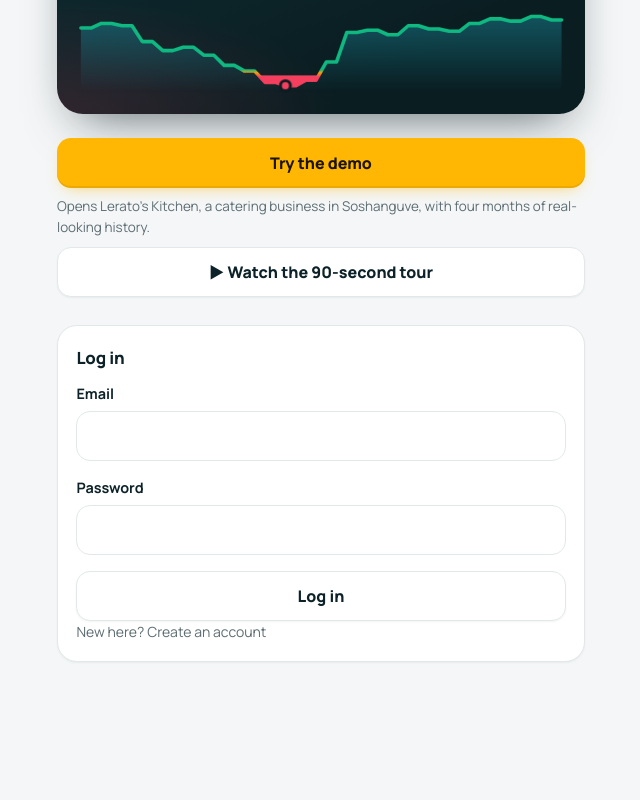
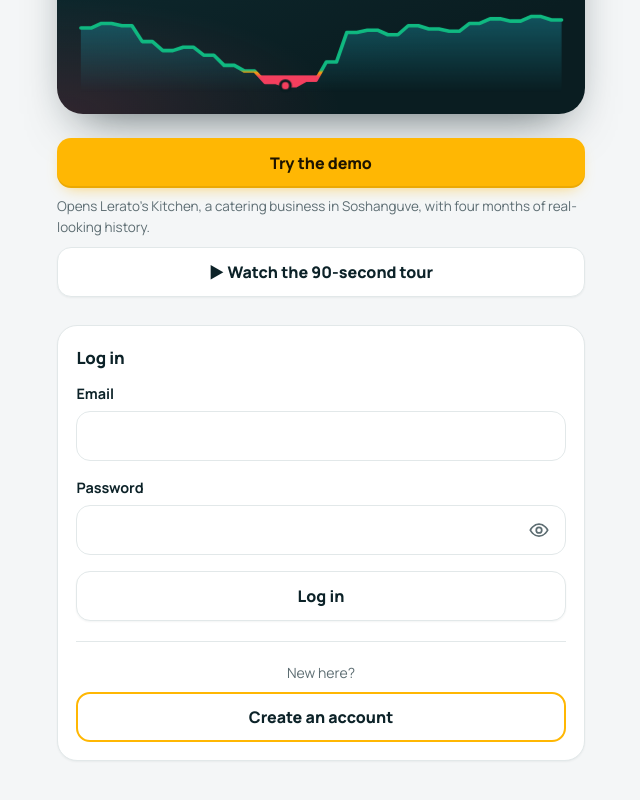
Before and after one commit to Character404/Chrono, a Next.js app: page /login in a window 1280 px wide. Shown: the part 252-1052 px from the top of the page, without its empty margins (319-959 px from the left). Before the commit the page ends 1010 px from the top, so only its background shows below. Built offline with nearby package versions, Linux system fonts and the light colour scheme.

Commit message:
Password eye, highlighted Create account, new clip 6

```diff
--- a/app/globals.css
+++ b/app/globals.css
@@ -1972,3 +1972,59 @@ details.more[open] > summary::before {
     opacity: 0;
   }
 }
+
+/* ---------- Password eye and Create account ---------- */
+.password-field {
+  position: relative;
+}
+
+.password-field .input {
+  padding-right: 3.2rem;
+}
+
+.password-toggle {
+  position: absolute;
+  top: 50%;
+  right: 0.35rem;
+  transform: translateY(-50%);
+  display: grid;
+  place-items: center;
+  width: 2.6rem;
+  height: 2.6rem;
+  border: 0;
+  border-radius: 10px;
+  background: transparent;
+  color: var(--muted);
+  cursor: pointer;
+}
+
+.password-toggle:hover,
+.password-toggle[aria-pressed="true"] {
+  color: var(--ink);
+  background: var(--surface-2);
+}
+
+.password-toggle:focus-visible {
+  outline: 2px solid var(--g-sky);
+  outline-offset: 2px;
+}
+
+.create-account {
+  display: grid;
+  gap: 0.5rem;
+  justify-items: center;
+  margin-top: 1.25rem;
+  padding-top: 1.25rem;
+  border-top: 1px solid var(--line);
+}
+
+.btn-outline {
+  background: transparent;
+  color: var(--ink);
+  border: 2px solid var(--brand);
+  box-shadow: none;
+}
+
+.btn-outline:hover {
+  background: color-mix(in srgb, var(--brand) 14%, transparent);
+}
--- a/app/login/page.tsx
+++ b/app/login/page.tsx
@@ -4,6 +4,7 @@ import { CashChart } from "@/components/CashChart";
 import { AutoTourButton } from "@/components/AutoTour";
 import type { DayPoint } from "@/lib/engine";
 import { SubmitButton } from "@/components/SubmitButton";
+import { PasswordInput } from "@/components/PasswordInput";
 
 /** A made-up month for the hero graphic: looks fine, then dips below R0 before a late payment lands. */
 function heroSeries(): DayPoint[] {
@@ -66,13 +67,16 @@ export default async function LoginPage({ searchParams }: { searchParams: Promis
           </div>
           <div className="field">
             <label htmlFor="password">Password</label>
-            <input className="input" id="password" name="password" type="password" autoComplete="current-password" required minLength={8} />
+            <PasswordInput id="password" name="password" autoComplete="current-password" />
           </div>
           <SubmitButton className="btn btn-quiet btn-wide" pendingLabel="Logging in…">Log in</SubmitButton>
         </form>
-        <p className="small muted" style={{ marginBottom: 0 }}>
-          New here? <Link href="/signup">Create an account</Link>
-        </p>
+        <div className="create-account">
+          <span className="small muted">New here?</span>
+          <Link href="/signup" className="btn btn-outline btn-wide">
+            Create an account
+          </Link>
+        </div>
       </section>
     </main>
   );
--- a/app/signup/page.tsx
+++ b/app/signup/page.tsx
@@ -1,6 +1,7 @@
 import Link from "next/link";
 import { signup } from "@/app/actions/auth";
 import { SubmitButton } from "@/components/SubmitButton";
+import { PasswordInput } from "@/components/PasswordInput";
 
 export default async function SignupPage({ searchParams }: { searchParams: Promise<{ error?: string }> }) {
   const { error } = await searchParams;
@@ -26,7 +27,7 @@ export default async function SignupPage({ searchParams }: { searchParams: Promi
         </div>
         <div className="field">
           <label htmlFor="password">Password</label>
-          <input className="input" id="password" name="password" type="password" autoComplete="new-password" required minLength={8} />
+          <PasswordInput id="password" name="password" autoComplete="new-password" />
           <span className="hint">At least 8 characters.</span>
         </div>
         <SubmitButton className="btn btn-wide" pendingLabel="Creating your account…">Create account</SubmitButton>
--- a/components/AutoTour.tsx
+++ b/components/AutoTour.tsx
@@ -29,20 +29,20 @@ declare global {
 }
 
 const START_EVENT = "chrono-tour-start";
-const PAUSE_MS = 120;
+const PAUSE_MS = 60;
 
 /**
  * The narration: BinaryBros' own recorded clips in public/tour-audio, played as recorded
  * (never sped up or cut). Lengths in seconds, used only if a clip can't play.
  */
-const CLIP_SECONDS = [7.63, 1.65, 4.21, 4.99, 11.15, 4.83, 8.28, 8.05, 4.83, 6.19, 5.64, 4.28, 3.24, 6.84, 4.21];
+const CLIP_SECONDS = [7.63, 1.65, 4.21, 4.99, 11.15, 5.96, 8.28, 8.05, 4.83, 6.19, 5.64, 4.28, 3.24, 6.84, 4.21];
 const CLIP_LABELS = [
   "Welcome to Chrono",
   "Registering a business",
   "Lerato's catering business in Soshanguve",
   "Her dashboard",
   "Thabo's wedding order",
-  "The forecast: a projected shortfall",
+  "The forecast: a potential cash shortfall",
   "Why: costs, Thabo's payments and upcoming expenses",
   "Applying the recommended deposit",
   "Red to green",
--- /dev/null
+++ b/components/PasswordInput.tsx
@@ -0,0 +1,27 @@
+"use client";
+
+import { useState } from "react";
+
+/** A password field with an eye button to show or hide what's typed. */
+export function PasswordInput({ id, name, autoComplete }: { id: string; name: string; autoComplete: string }) {
+  const [visible, setVisible] = useState(false);
+  return (
+    <div className="password-field">
+      <input className="input" id={id} name={name} type={visible ? "text" : "password"} autoComplete={autoComplete} required minLength={8} />
+      <button
+        type="button"
+        className="password-toggle"
+        onClick={() => setVisible((v) => !v)}
+        aria-label={visible ? "Hide password" : "Show password"}
+        aria-pressed={visible}
+        aria-controls={id}
+      >
+        <svg viewBox="0 0 24 24" width="22" height="22" fill="none" stroke="currentColor" strokeWidth="1.9" strokeLinecap="round" strokeLinejoin="round" aria-hidden="true">
+          <path d="M2.5 12s3.5-6.5 9.5-6.5S21.5 12 21.5 12s-3.5 6.5-9.5 6.5S2.5 12 2.5 12z" />
+          <circle cx="12" cy="12" r="3" />
+          {visible && <path d="M4 4l16 16" />}
+        </svg>
+      </button>
+    </div>
+  );
+}
```
Also changed, not shown: 1 other file (tests, documents, lock files or other folders).
